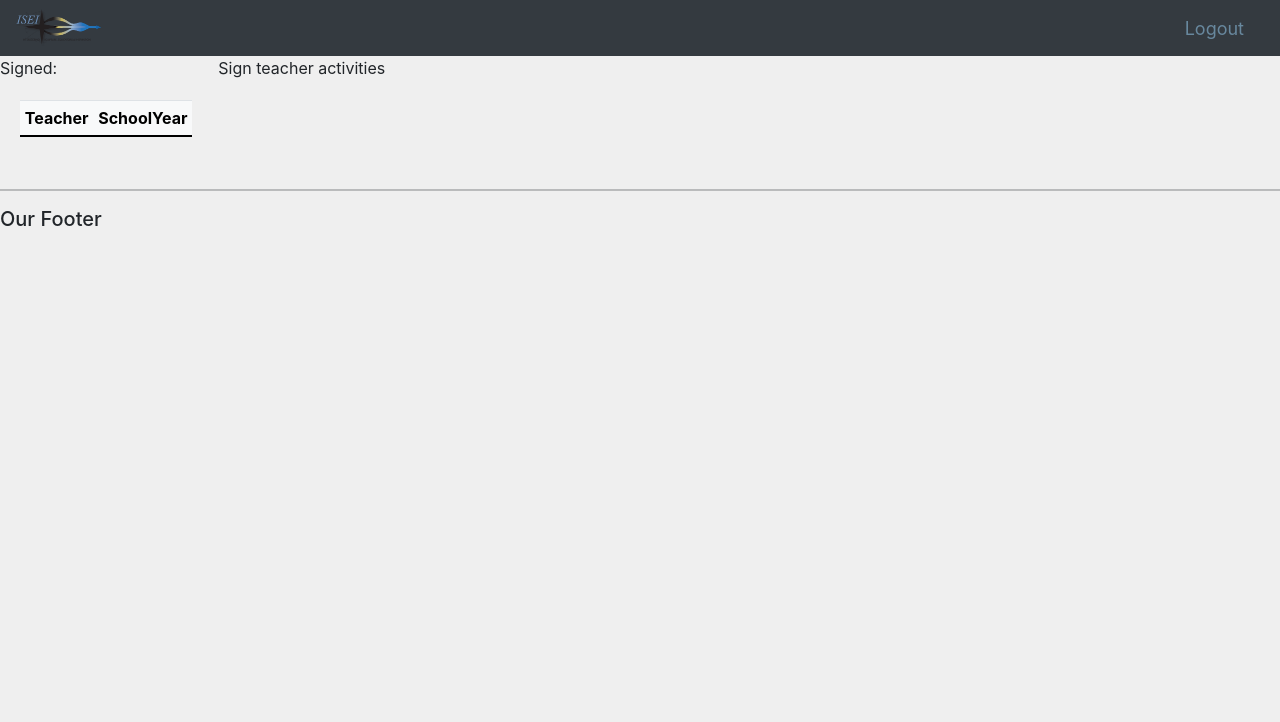
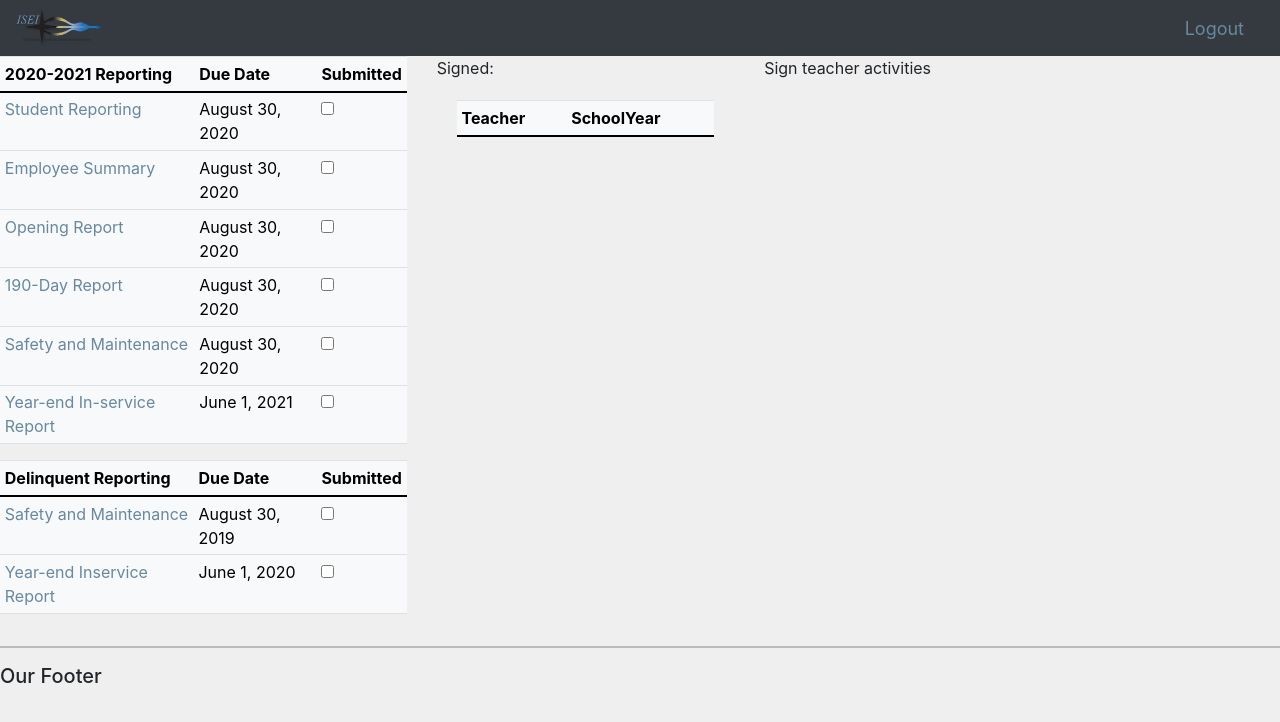
Before and after one commit to ritab9/ISEIproject, a Django app: template ISEIproject/accounts/templates/accounts/principal_dashboard.html in a window 1280 px wide. Shown: the top 722 px of the page. Run offline with Django 3.2, Linux system fonts and the light colour scheme; the template is opened without the code that fills it, so the values that code supplies are empty; some libraries are stand-ins or nearby versions.

Commit message:
Added placeholder data to templates in preparation for Leadeship Conference. Want to change the navigation bar next.

```diff
--- a/ISEIproject/accounts/templates/accounts/navbar.html
+++ b/ISEIproject/accounts/templates/accounts/navbar.html
@@ -38,12 +38,26 @@
                 <a class="nav-link" href="{% url 'principal_dashboard' %}">Home </a>
               </li>
               <li class="nav-item">
-                <a class="nav-link" href="{% url 'principal_dashboard' %}">Teachers</a>
+                <a class="nav-link" href="{% url 'principal_dashboard' %}">Teacher Certification</a>
               </li>
+
+                  <div class="dropdown">
+                        <button class="dropbtn">Documents and Resources
+                          <i class="fa fa-caret-down"></i>
+                        </button>
+                        <div class="dropdown-content">
+                          <a href="#">ISEI Codebook</a>
+                          <a href="#">Teacher Certification Codebook</a>
+                          <a href="#">Evaluation Forms</a>
+                        </div>
+                  </div>
+                <!-- <a class="nav-link" href="{% url 'principal_dashboard' %}">Documents and Resources</a> -->
+
               <li class="nav-item">
-                <a class="nav-link" href="{% url 'principal_dashboard' %}">PD Activities</a>
+                    <a class="nav-link" href="{% url 'teacher_dashboard' %}">My Dashboard </a>
               </li>
-              <li class="nav-item">
+
+            <li class="nav-item">
                   <a class="nav-link" href="{% url 'account_settings' %}">Settings</a>
               </li>
           {% else %}
--- a/ISEIproject/accounts/templates/accounts/principal_dashboard.html
+++ b/ISEIproject/accounts/templates/accounts/principal_dashboard.html
@@ -4,7 +4,42 @@
 {% block content %}
     <div class="row">
 
-        <div class="col-sm-2">
+        <div class="col-sm-4">
+            <table class="table table-sm table-light">
+                  <thead class="table-light">
+                    <th>2020-2021 Reporting</th>
+					<th>Due Date</th>
+                    <th>Submitted</th>
+
+                  </thead>
+                  <tbody>
+                  <tr> <td><a href="">Student Reporting</a> </td> <td>August 30, 2020</td> <td><input type="checkbox"></td> </tr>
+                  <tr> <td><a href="">Employee Summary </a></td> <td>August 30, 2020</td> <td><input type="checkbox"></td></tr>
+                  <tr> <td><a href="">Opening Report </a></td> <td>August 30, 2020</td> <td><input type="checkbox"></td></tr>
+                  <tr> <td><a href="">190-Day Report </a></td> <td>August 30, 2020</td><td><input type="checkbox"></td> </tr>
+                  <tr> <td><a href="">Safety and Maintenance</a> </td> <td>August 30, 2020</td><td><input type="checkbox"></td> </tr>
+                  <tr> <td><a href="">Year-end In-service Report</a> </td> <td>June 1, 2021</td><td><input type="checkbox"></td> </tr>
+
+                  </tbody>
+                </table>
+             <table class="table table-sm table-light">
+                  <thead class="table-light">
+                    <th>Delinquent Reporting</th>
+					<th>Due Date</th>
+                    <th>Submitted</th>
+
+                  </thead>
+                  <tbody>
+                  <tr> <td><a href="">Safety and Maintenance </a></td> <td>August 30, 2019</td><td><input type="checkbox"></td> </tr>
+                  <tr> <td><a href="">Year-end Inservice Report</a> </td> <td>June 1, 2020</td><td><input type="checkbox"></td> </tr>
+
+                  </tbody>
+                </table>
+
+
+        </div>
+
+        <div class="col-sm-3">
          Signed:
             <div class="card-body">
 				<table class="table table-sm table-light">
--- a/ISEIproject/static/css/main.css
+++ b/ISEIproject/static/css/main.css
@@ -8,9 +8,10 @@ body {
 card-body{
 	backgound-color: linen;
 }
+.nav-item:active
+{color:#FFFFFF}
 
-
-.btn-default,.dropbtn
+.btn-default
 {
   background-color: #68889E;
   color:#FFF;
@@ -58,3 +59,15 @@ a {
 .dropdown:hover .dropdown-content {
   display: block;
 }
+
+/* Style the dropdown button to fit inside the topnav */
+.dropbtn, .dropdown {
+  font-size: 16px;
+  border: none;
+  outline: none;
+  color: gray;
+  padding: 4px 4px;
+  background-color: inherit;
+  font-family: inherit;
+  margin: 0;
+}
```
Also changed, not shown: ISEIproject/accounts/templates/accounts/teacher_dashboard.html (+35 -8 lines).
